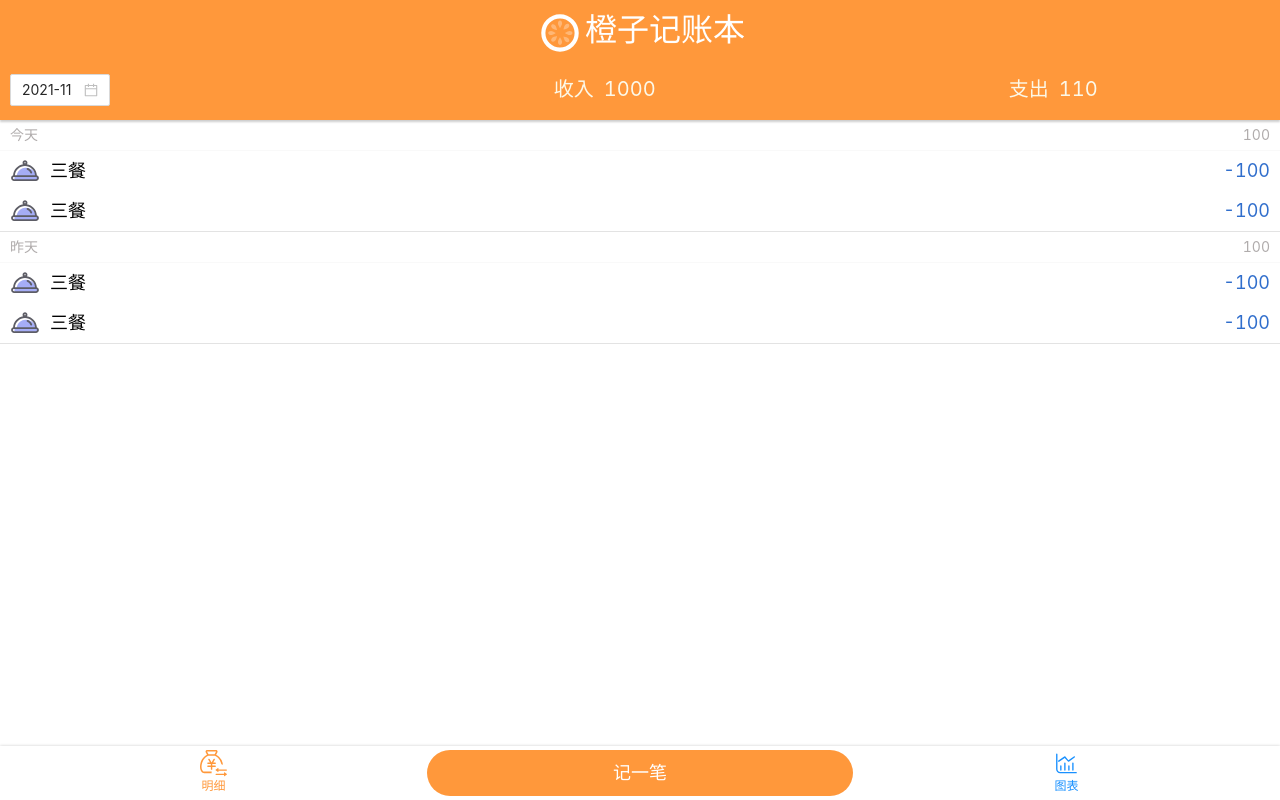
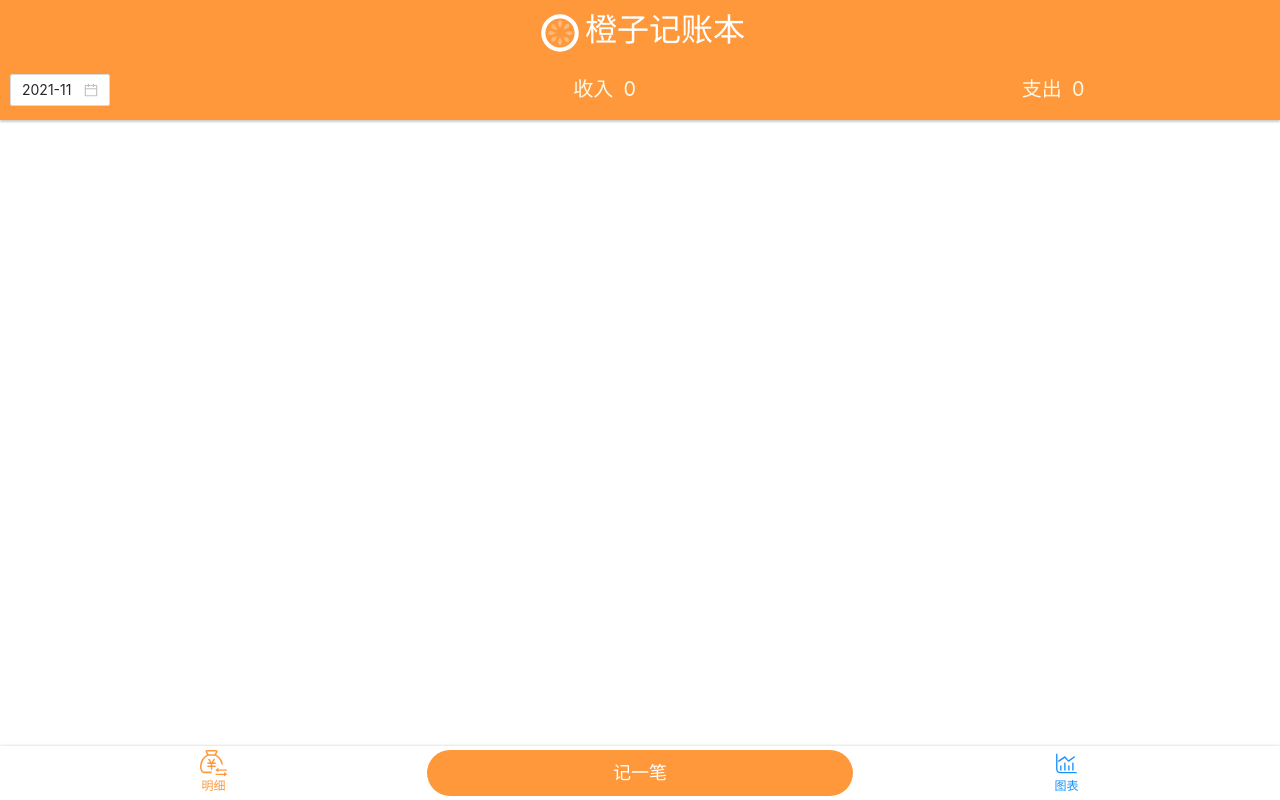
Before and after one commit to chen-yi-ux/orange-react, a React app: page /#/detail in a window 1280 px wide. Built offline with nearby package versions, Linux system fonts and the light colour scheme.

Commit message:
完成 Detail 页面的基本功能

```diff
--- /dev/null
+++ b/src/components/CategoryAmount.tsx
@@ -0,0 +1,11 @@
+import {RecordItem} from 'hooks/useRecords';
+
+export const CategoryAmount = (records: RecordItem[], category: '-'|'+') => {
+  let num = 0;
+  records.forEach(r => {
+    if(r.category === category){
+      num += r.amount
+    }
+  })
+  return num;
+}
--- a/src/hooks/useRecords.tsx
+++ b/src/hooks/useRecords.tsx
@@ -8,7 +8,7 @@ type Label = {
   category: '-' | '+'
 }
 type Category = '-' | '+';
-type RecordItem = {
+export type RecordItem = {
   category: Category,
   amount: number,
   time: Dayjs,
--- a/src/views/Detail.tsx
+++ b/src/views/Detail.tsx
@@ -1,10 +1,12 @@
 import {Layout} from 'components/Layout';
-import React from 'react';
+import React, {useState} from 'react';
 import {Icon} from 'components/Icon';
 import styled from 'styled-components';
 import {DatePicker} from 'components';
 import dayjs from 'dayjs';
 import locale from 'antd/es/date-picker/locale/zh_CN';
+import {RecordItem, useRecords} from 'hooks/useRecords';
+import {CategoryAmount} from 'components/CategoryAmount';
 
 const Header = styled.div`
   background: #FF983B;
@@ -91,7 +93,7 @@ const Main = styled.div`
   height: calc(100% - 120px);
   overflow: auto;
 
-  > ol > li {
+  > .main-wrapper {
     border-bottom: 1px solid #e3e3e3;
 
     > .item1 {
@@ -103,35 +105,81 @@ const Main = styled.div`
       color: #B0ACAC;
       font-size: 14px;
     }
-    > ol {
-      > li {
+
+    > .item2 {
       display: flex;
       justify-content: space-between;
       align-items: center;
       padding: 5px 10px;
       font-size: 18px;
       color: black;
+
       > .name {
         display: flex;
         justify-content: center;
         align-items: center;
+
         > .icon {
           width: 30px;
           height: 30px;
         }
+
         > span {
           padding-left: 10px;
         }
       }
+
       > .amount {
         color: #306ECC;
-        }
       }
     }
   }
 `;
 
 function Detail() {
+  const [month, setMonth] = useState(dayjs());
+  const {records} = useRecords();
+  const classRecords = records.filter(item => dayjs(item.time).month() === month.month());
+  const hash: { [key: string]: RecordItem[] } = {};
+  classRecords.forEach(r => {
+    const key = dayjs(r.time).format('YYYY年MM月DD日');
+    if (!(key in hash)) {
+      hash[key] = [];
+    }
+    hash[key].push(r);
+  });
+  const orderHash = Object.entries(hash).sort((a, b) => {
+    if (a[0] === b[0]) {
+      return 0;
+    } else if (a[0] > b[0]) {
+      return -1;
+    } else if (a[0] < b[0]) {
+      return 1;
+    }
+    return 0;
+  });
+  const itemAmount = (item: RecordItem) => {
+    if (item.category === '-') {
+      return ('-' + item.amount);
+    } else {
+      return ('+' + item.amount);
+    }
+  };
+  const groupAmount = (record: RecordItem[]) => {
+    let num = 0;
+    record.forEach(r => {
+      if (r.category === '-') {
+        num = num - r.amount;
+      } else if (r.category === '+') {
+        num = num + r.amount;
+      }
+    });
+    if (num < 0) {
+      return num;
+    } else {
+      return ('+' + num);
+    }
+  };
   return (
     <Layout>
       <Header>
@@ -141,67 +189,45 @@ function Detail() {
         </div>
         <div className="main-wrapper">
           <div className="time">
-            <DatePicker picker="month" locale={locale} value={dayjs()}/>
+            <DatePicker picker="month" locale={locale} value={month}
+                        onChange={(e) => {
+                          if (e !== null) {
+                            setMonth(e);
+                          }
+                        }}/>
           </div>
           <div className="money">
             <div className="income">
               <span className="income-content">收入</span>
-              <span className="income-amount">1000</span>
+              <span className="income-amount">{CategoryAmount(classRecords, '+')}</span>
             </div>
             <div className="expenses">
               <span className="expenses-content">支出</span>
-              <span className="expenses-amount">110</span>
+              <span className="expenses-amount">{CategoryAmount(classRecords, '-')}</span>
             </div>
           </div>
         </div>
       </Header>
       <Main>
-        <ol>
-          <li>
+        {orderHash.map(([date, record]) =>
+          <div className="main-wrapper" key={date}>
             <div className="item1">
-              <span>今天</span>
-              <span>100</span>
+              <span>{date}</span>
+              <span>{groupAmount(record)}</span>
             </div>
-            <ol>
-              <li>
+            {record.map(r =>
+              <div className="item2">
                 <div className="name">
-                  <Icon name="三餐"/>
-                  <span>三餐</span>
+                  <Icon name={r.label.svg}/>
+                  <span>{r.label.name}</span>
                 </div>
-                <div className="amount">-100</div>
-              </li>
-              <li>
-                <div className="name">
-                  <Icon name="三餐"/>
-                  <span>三餐</span>
+                <div className="amount">
+                  {itemAmount(r)}
                 </div>
-                <div className="amount">-100</div>
-              </li>
-            </ol>
-          </li>
-          <li>
-            <div className="item1">
-              <span>昨天</span>
-              <span>100</span>
               </div>
-            <ol>
-              <li>
-                <div className="name">
-                  <Icon name="三餐"/>
-                  <span>三餐</span>
+            )}
           </div>
-                <div className="amount">-100</div>
-              </li>
-              <li>
-                <div className="name">
-                  <Icon name="三餐"/>
-                  <span>三餐</span>
-                </div>
-                <div className="amount">-100</div>
-              </li>
-            </ol>
-          </li>
-        </ol>
+        )}
       </Main>
     </Layout>
   );
```
Lines whose indentation alone changed are shown as unchanged.
